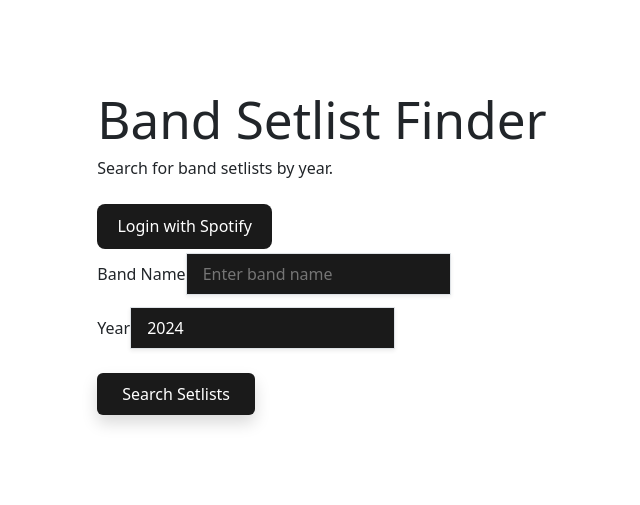
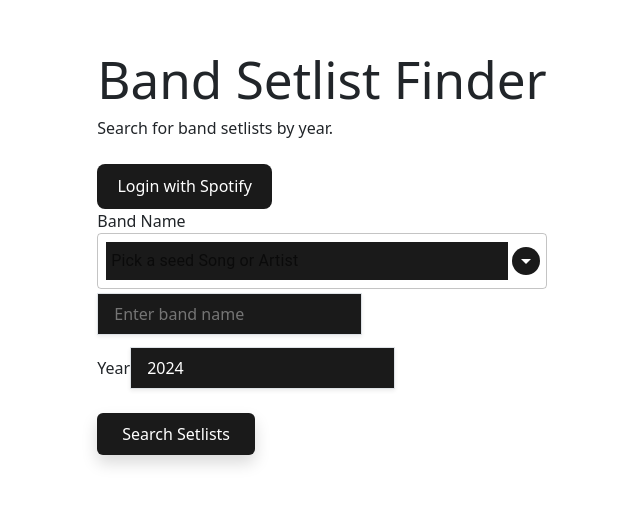
Before and after one commit to MichaelNorton1/setlistPlaylist, a React (Vite) app: page / in a window 1280 px wide. Shown: the part 135-640 px from the top of the page, without its empty margins (318-958 px from the left). Built offline with nearby package versions, Linux system fonts and the light colour scheme.

Commit message:
search bar

```diff
--- a/src/App.jsx
+++ b/src/App.jsx
@@ -98,6 +98,8 @@ function App() {
                         <label className="block text-sm font-medium text-gray-700">
                             Band Name
                         </label>
+
+                        <SearchBar ></SearchBar>
                         <input
                             type="text"
                             value={band}
```
Also changed, not shown: 1 other file (tests, documents, lock files or other folders).
